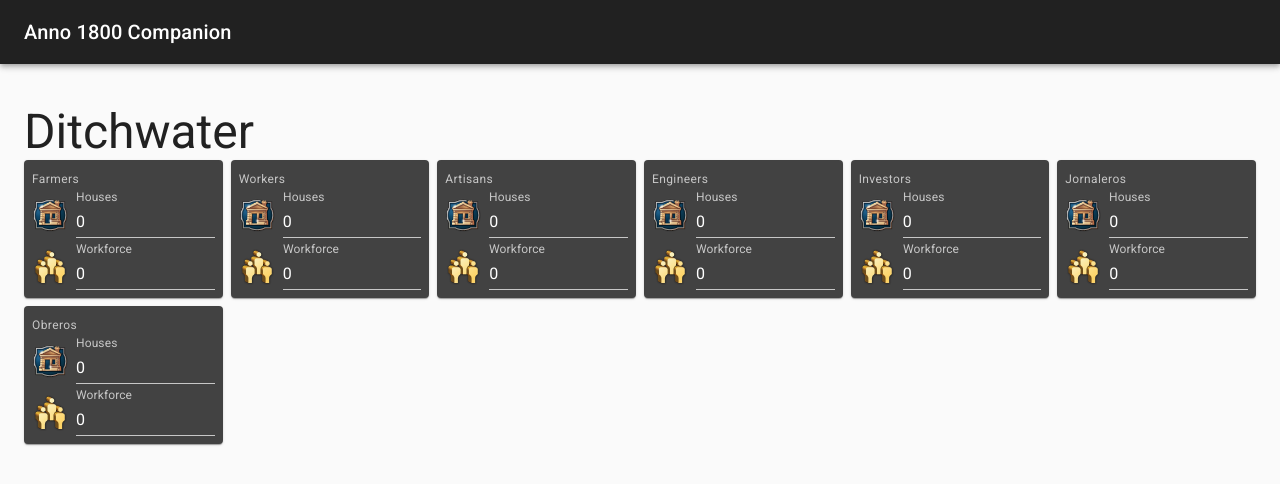
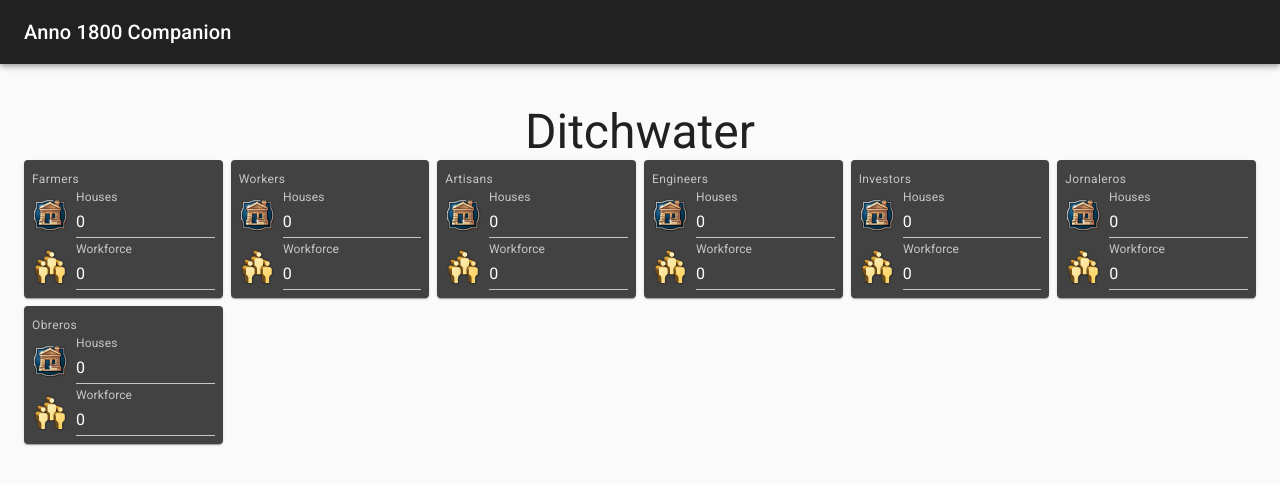
Before and after one commit to avonengel/anno1800, a React (Create React App) app: page / in a window 1280 px wide. Shown: the top 484 px of the page. Built offline with nearby package versions, Linux system fonts and the light colour scheme.

Commit message:
Show factories that have been built ;)

```diff
--- a/src/components/IslandComponent.tsx
+++ b/src/components/IslandComponent.tsx
@@ -25,6 +25,12 @@
     const populationStates = state.island.islandsById[props.islandId].population;
     const factoriesToShow: FactoryRaw[] = [];
     for (const factory of ALL_FACTORIES) {
+        if (state.factories && state.factories[props.islandId]
+            && state.factories[props.islandId][factory.ID]
+            && state.factories[props.islandId][factory.ID].buildingCount > 0) {
+            factoriesToShow.push(factory);
+            continue;
+        }
 
         if (!!populationStates) {
             for (let level in populationStates) {
@@ -44,6 +50,7 @@
         // also show factories for things that are consumed by factories
         for (let output of factory.Outputs) {
             const productState = getProductStateById(state, props.islandId, output.ProductID);
+
             if (!!productState) {
                 let consumptionPerMinute = 0;
                 for (let factoryId in productState.factoryConsumers) {
@@ -83,7 +90,7 @@
                             onHouseChange={this.createOnHouseChange(level)}
                             onPopulationChange={this.createOnPopulationChange(level)}/>);
         return <>
-            <Typography variant="h3">{island.name}</Typography>
+            <Typography variant="h3" align={"center"}>{island.name}</Typography>
             <Grid container spacing={1}>
                 {populationCards.map((card) =>
                     (<Grid item xs={6} sm={2} key={card.props.level}>
@@ -109,6 +116,7 @@
             this.props.onHouseChange(level, houses);
         }
     }
+
     createOnPopulationChange(level: string): (population: number) => void {
         return (population: number) => {
             this.props.onPopulationChange(level, population);
```
